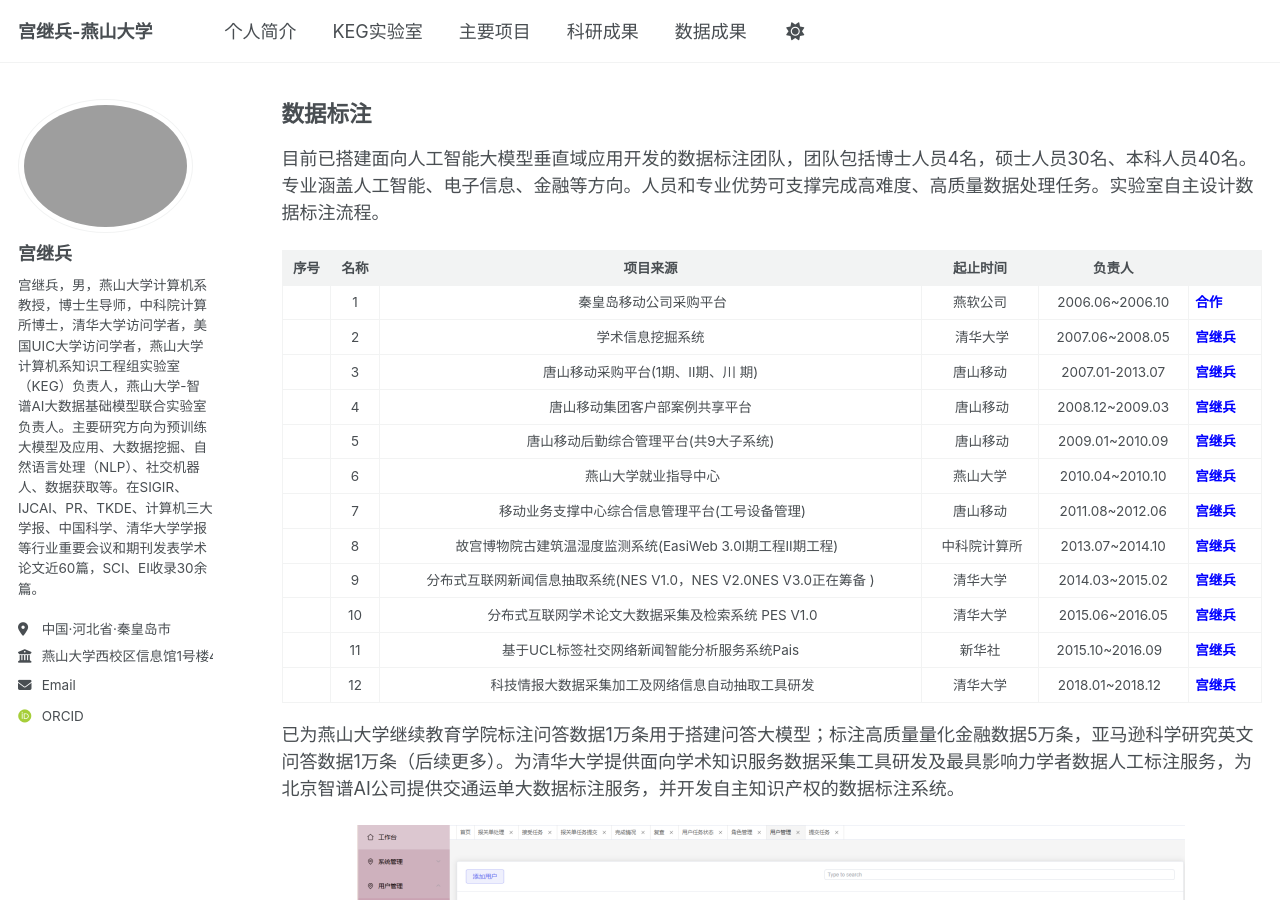
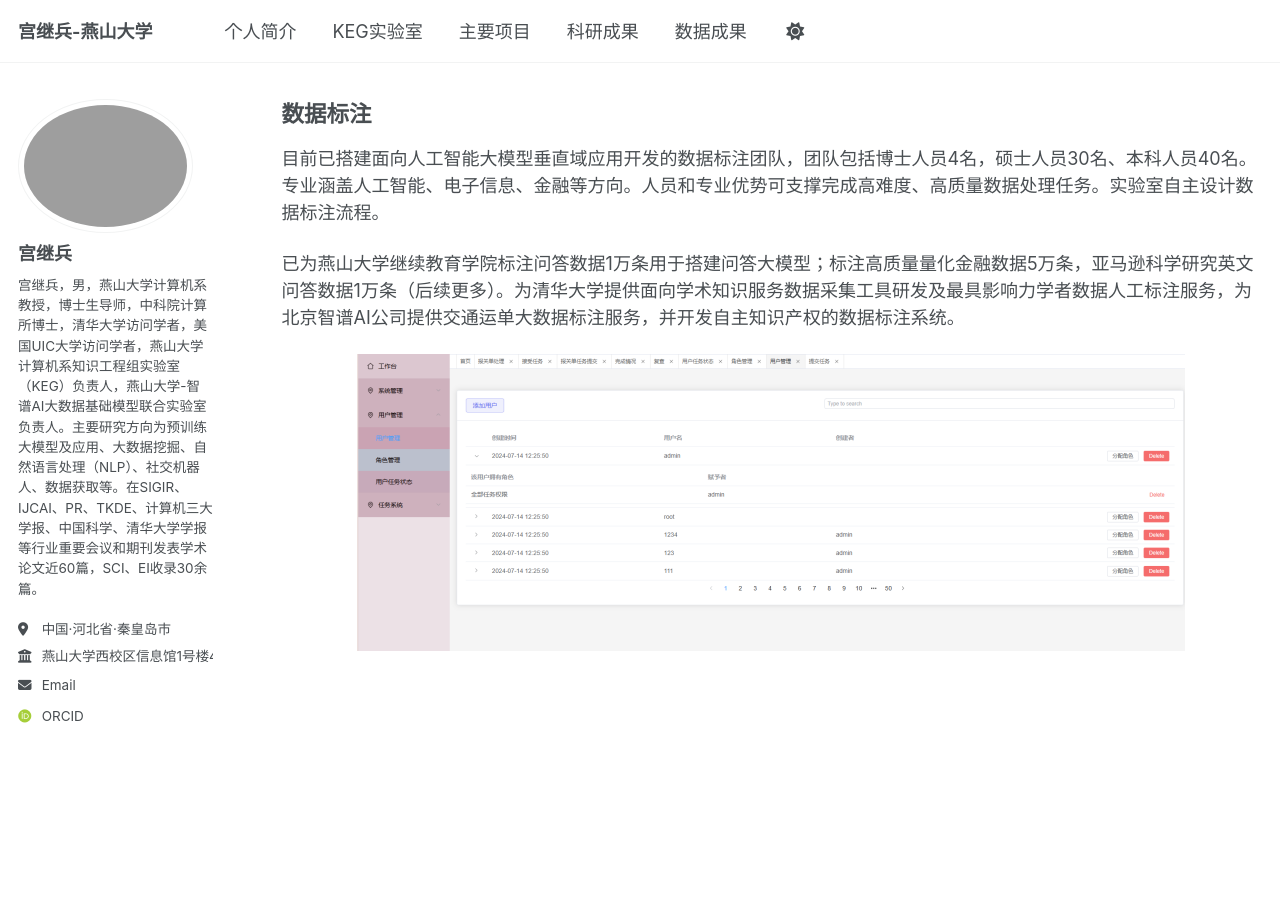
Before and after one commit to gongjibing-ysu/gongjibing-ysu.github.io, a Jekyll site: the page built from _pages/sjcg.md, in a window 1280 px wide and 900 px high, scrolled down 653 px. Built offline with Jekyll 4.4.1, drawn with Linux system fonts in a browser that asks for light colours; some web fonts are replaced.

Commit message:
Update sjcg.md
Signed-off-by: gongjibing-ysu <gongjibing@ysu.edu.cn>

```diff
--- a/_pages/sjcg.md
+++ b/_pages/sjcg.md
@@ -25,22 +25,6 @@ redirect_from:
 ## 数据标注
 目前已搭建面向人工智能大模型垂直域应用开发的数据标注团队，团队包括博士人员4名，硕士人员30名、本科人员40名。专业涵盖人工智能、电子信息、金融等方向。人员和专业优势可支撑完成高难度、高质量数据处理任务。实验室自主设计数据标注流程。
 
-**序号** | **名称** | **项目来源** | **起止时间** | **负责人** |
-|:------:|:------:|:----:|:----:|:-----:|
-| 1|  秦皇岛移动公司采购平台 | 燕软公司| 2006.06~2006.10 | <span style="color: blue; font-weight: bold;">合作</span> |
-| 2| 学术信息挖掘系统|  清华大学| 2007.06~2008.05| <span style="color: blue; font-weight: bold;">宫继兵</span>   |
-| 3|唐山移动采购平台(1期、Ⅱ期、川 期) | 唐山移动 | 2007.01-2013.07 | <span style="color: blue; font-weight: bold;">宫继兵</span>  |
-| 4| 唐山移动集团客户部案例共享平台 |  唐山移动|2008.12~2009.03 |<span style="color: blue; font-weight: bold;">宫继兵</span> |
-| 5| 唐山移动后勤综合管理平台(共9大子系统)|  唐山移动| 2009.01~2010.09| <span style="color: blue; font-weight: bold;">宫继兵</span>  |
-| 6|  燕山大学就业指导中心| 燕山大学 |2010.04~2010.10 | <span style="color: blue; font-weight: bold;">宫继兵</span>  |
-| 7|  移动业务支撑中心综合信息管理平台(工号设备管理)| 唐山移动|2011.08~2012.06 | <span style="color: blue; font-weight: bold;">宫继兵</span> |
-| 8|故宫博物院古建筑温湿度监测系统(EasiWeb 3.0l期工程II期工程)  |  中科院计算所| 2013.07~2014.10 | <span style="color: blue; font-weight: bold;">宫继兵</span> |
-| 9| 分布式互联网新闻信息抽取系统(NES V1.0，NES V2.0NES V3.0正在筹备 )| 清华大学 | 2014.03~2015.02 |<span style="color: blue; font-weight: bold;">宫继兵</span>  |
-| 10|  分布式互联网学术论文大数据采集及检索系统 PES V1.0| 清华大学 |2015.06~2016.05 |<span style="color: blue; font-weight: bold;">宫继兵</span>  |
-| 11|基于UCL标签社交网络新闻智能分析服务系统Pais | 新华社 |2015.10~2016.09  | <span style="color: blue; font-weight: bold;">宫继兵</span> |
-| 12|  科技情报大数据采集加工及网络信息自动抽取工具研发| 清华大学 |2018.01~2018.12  | <span style="color: blue; font-weight: bold;">宫继兵</span>  |
-
-
 已为燕山大学继续教育学院标注问答数据1万条用于搭建问答大模型；标注高质量量化金融数据5万条，亚马逊科学研究英文问答数据1万条（后续更多）。为清华大学提供面向学术知识服务数据采集工具研发及最具影响力学者数据人工标注服务，为北京智谱AI公司提供交通运单大数据标注服务，并开发自主知识产权的数据标注系统。
 
  <!-- ![alt text](/images/image-1.png#pic_center) -->
```
